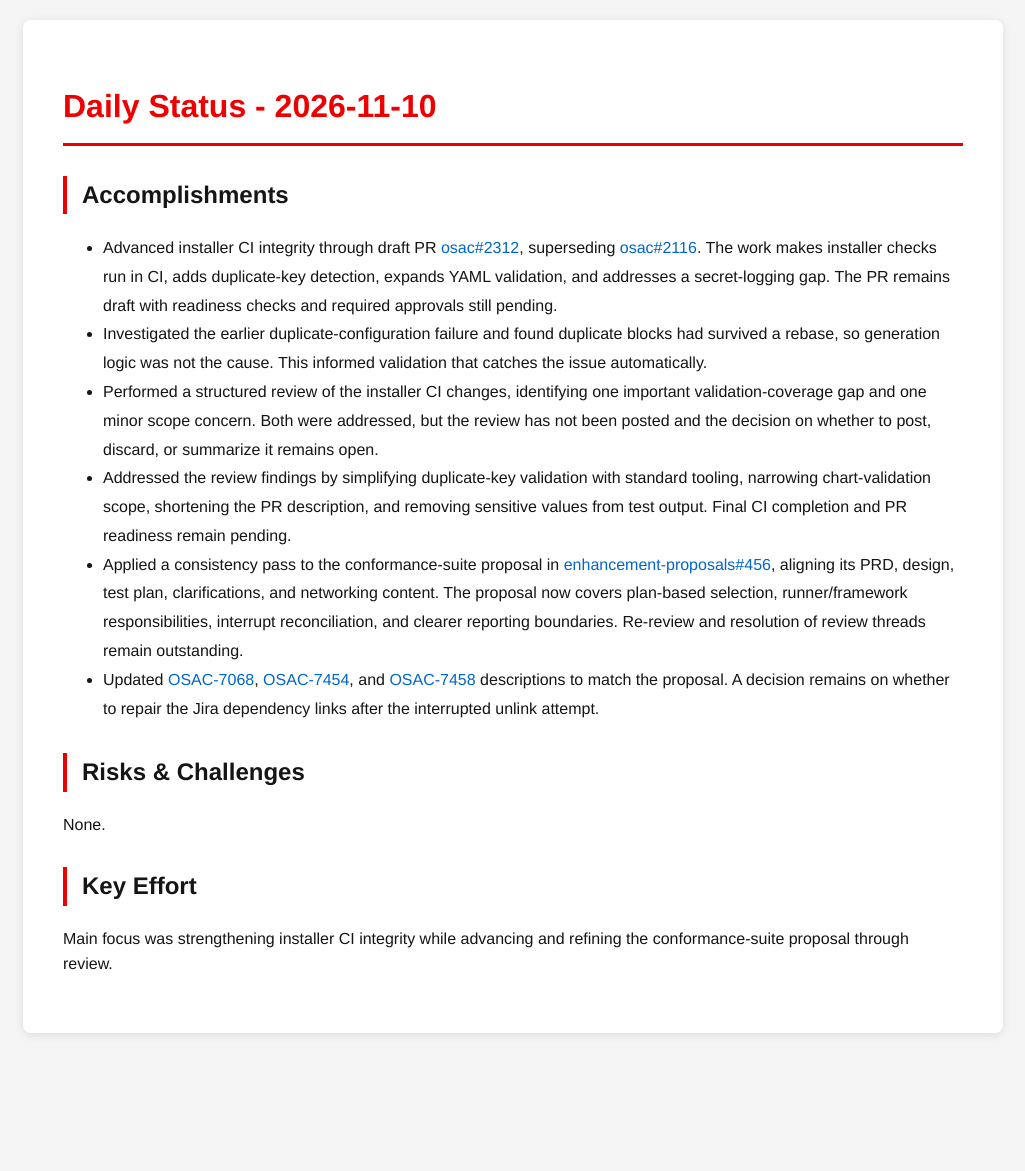
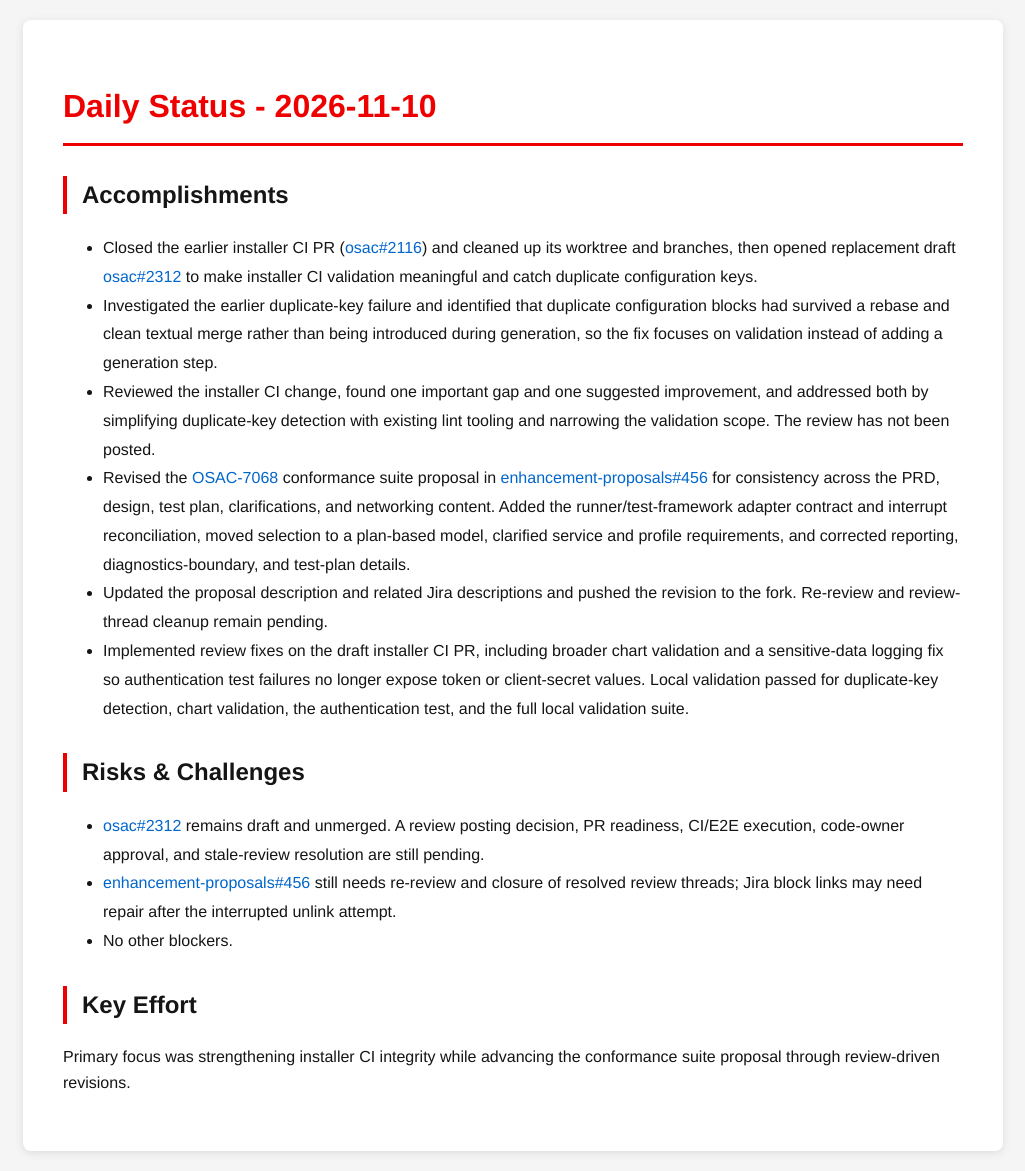
Before and after one commit to tzvatot/daily-status, a Jekyll site: the page built from 2026-11-10.md, in a window 1280 px wide. Shown: the whole page, without its empty margins (127-1152 px from the left). Built offline with Jekyll 4.4.1, drawn with Linux system fonts in a browser that asks for light colours; before the commit the page ends 1053 px from its top, so only the background shows below that.

Commit message:
Daily status update - 2026-11-10

```diff
--- a/2026-11-10.md
+++ b/2026-11-10.md
@@ -7,15 +7,17 @@ date: 2026-11-10
 # Daily Status - 2026-11-10
 
 ## Accomplishments
-- Advanced installer CI integrity through draft PR [osac#2312](https://github.com/osac-project/osac/pull/2312), superseding [osac#2116](https://github.com/osac-project/osac/pull/2116). The work makes installer checks run in CI, adds duplicate-key detection, expands YAML validation, and addresses a secret-logging gap. The PR remains draft with readiness checks and required approvals still pending.
-- Investigated the earlier duplicate-configuration failure and found duplicate blocks had survived a rebase, so generation logic was not the cause. This informed validation that catches the issue automatically.
-- Performed a structured review of the installer CI changes, identifying one important validation-coverage gap and one minor scope concern. Both were addressed, but the review has not been posted and the decision on whether to post, discard, or summarize it remains open.
-- Addressed the review findings by simplifying duplicate-key validation with standard tooling, narrowing chart-validation scope, shortening the PR description, and removing sensitive values from test output. Final CI completion and PR readiness remain pending.
-- Applied a consistency pass to the conformance-suite proposal in [enhancement-proposals#456](https://github.com/osac-project/enhancement-proposals/pull/456), aligning its PRD, design, test plan, clarifications, and networking content. The proposal now covers plan-based selection, runner/framework responsibilities, interrupt reconciliation, and clearer reporting boundaries. Re-review and resolution of review threads remain outstanding.
-- Updated [OSAC-7068](https://redhat.atlassian.net/browse/OSAC-7068), [OSAC-7454](https://redhat.atlassian.net/browse/OSAC-7454), and [OSAC-7458](https://redhat.atlassian.net/browse/OSAC-7458) descriptions to match the proposal. A decision remains on whether to repair the Jira dependency links after the interrupted unlink attempt.
+- Closed the earlier installer CI PR ([osac#2116](https://github.com/osac-project/osac/pull/2116)) and cleaned up its worktree and branches, then opened replacement draft [osac#2312](https://github.com/osac-project/osac/pull/2312) to make installer CI validation meaningful and catch duplicate configuration keys.
+- Investigated the earlier duplicate-key failure and identified that duplicate configuration blocks had survived a rebase and clean textual merge rather than being introduced during generation, so the fix focuses on validation instead of adding a generation step.
+- Reviewed the installer CI change, found one important gap and one suggested improvement, and addressed both by simplifying duplicate-key detection with existing lint tooling and narrowing the validation scope. The review has not been posted.
+- Revised the [OSAC-7068](https://redhat.atlassian.net/browse/OSAC-7068) conformance suite proposal in [enhancement-proposals#456](https://github.com/osac-project/enhancement-proposals/pull/456) for consistency across the PRD, design, test plan, clarifications, and networking content. Added the runner/test-framework adapter contract and interrupt reconciliation, moved selection to a plan-based model, clarified service and profile requirements, and corrected reporting, diagnostics-boundary, and test-plan details.
+- Updated the proposal description and related Jira descriptions and pushed the revision to the fork. Re-review and review-thread cleanup remain pending.
+- Implemented review fixes on the draft installer CI PR, including broader chart validation and a sensitive-data logging fix so authentication test failures no longer expose token or client-secret values. Local validation passed for duplicate-key detection, chart validation, the authentication test, and the full local validation suite.
 
 ## Risks & Challenges
-None.
+- [osac#2312](https://github.com/osac-project/osac/pull/2312) remains draft and unmerged. A review posting decision, PR readiness, CI/E2E execution, code-owner approval, and stale-review resolution are still pending.
+- [enhancement-proposals#456](https://github.com/osac-project/enhancement-proposals/pull/456) still needs re-review and closure of resolved review threads; Jira block links may need repair after the interrupted unlink attempt.
+- No other blockers.
 
 ## Key Effort
-Main focus was strengthening installer CI integrity while advancing and refining the conformance-suite proposal through review.
+Primary focus was strengthening installer CI integrity while advancing the conformance suite proposal through review-driven revisions.
```
